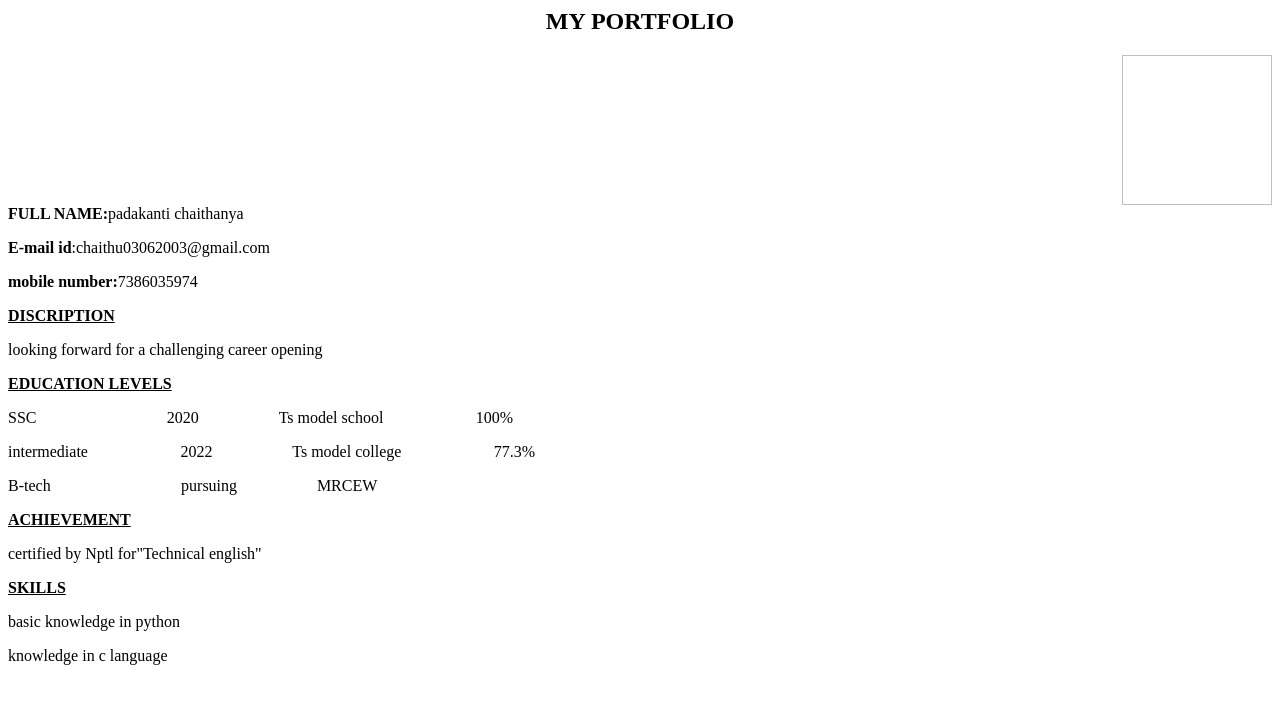
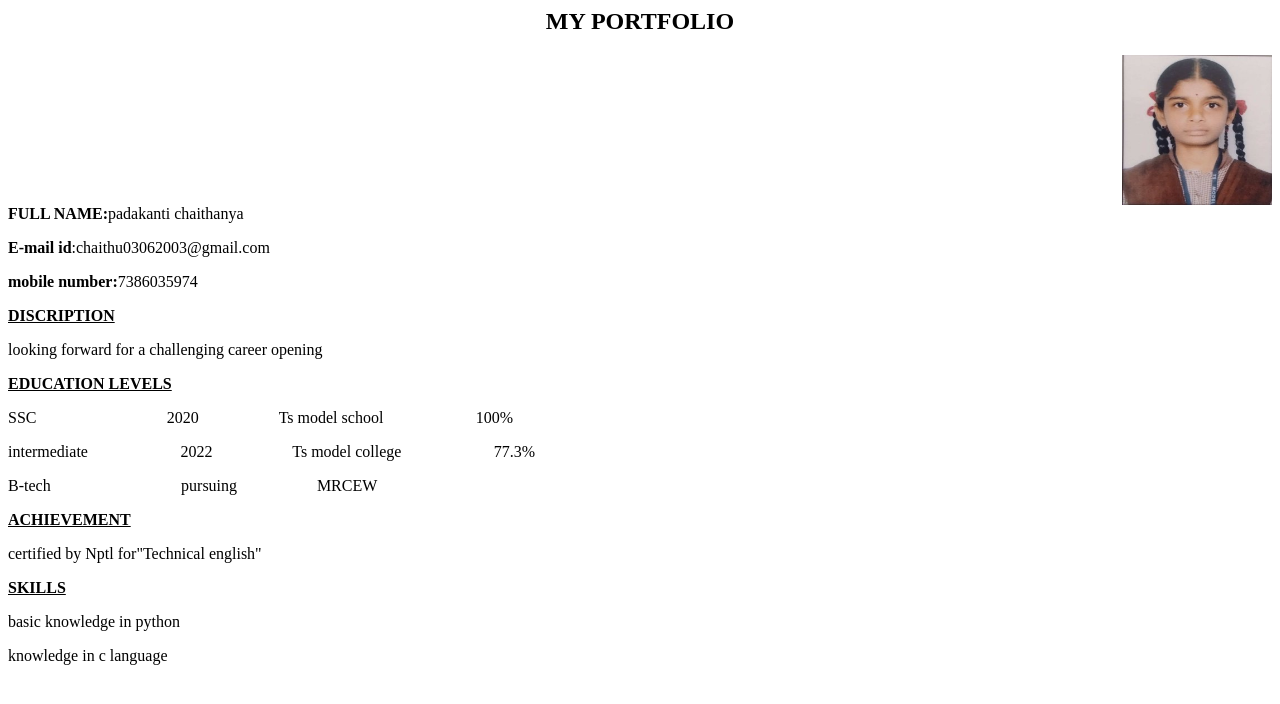
Before and after one commit to Chaithanya-03/my-profile, a plain HTML site: page index.html in a window 1280 px wide. Drawn offline with Linux system fonts and the light colour scheme.

Commit message:
Update index.html

```diff
--- a/index.html
+++ b/index.html
@@ -3,7 +3,7 @@
       </head>
       <body>
             <aside align="center":bold><h1>MY PORTFOLIO</h1></aside>
-          <aside align="right"><img scr="chaithu.jpg" width="150px" height="150px"/></aside>
+          <aside align="right"><img src="chaithu.jpg" width="150px" height="150px"/></aside>
 
             <b>FULL NAME:</b>padakanti chaithanya</p>
             <b>E-mail id</b>:chaithu03062003@gmail.com</p>
```
